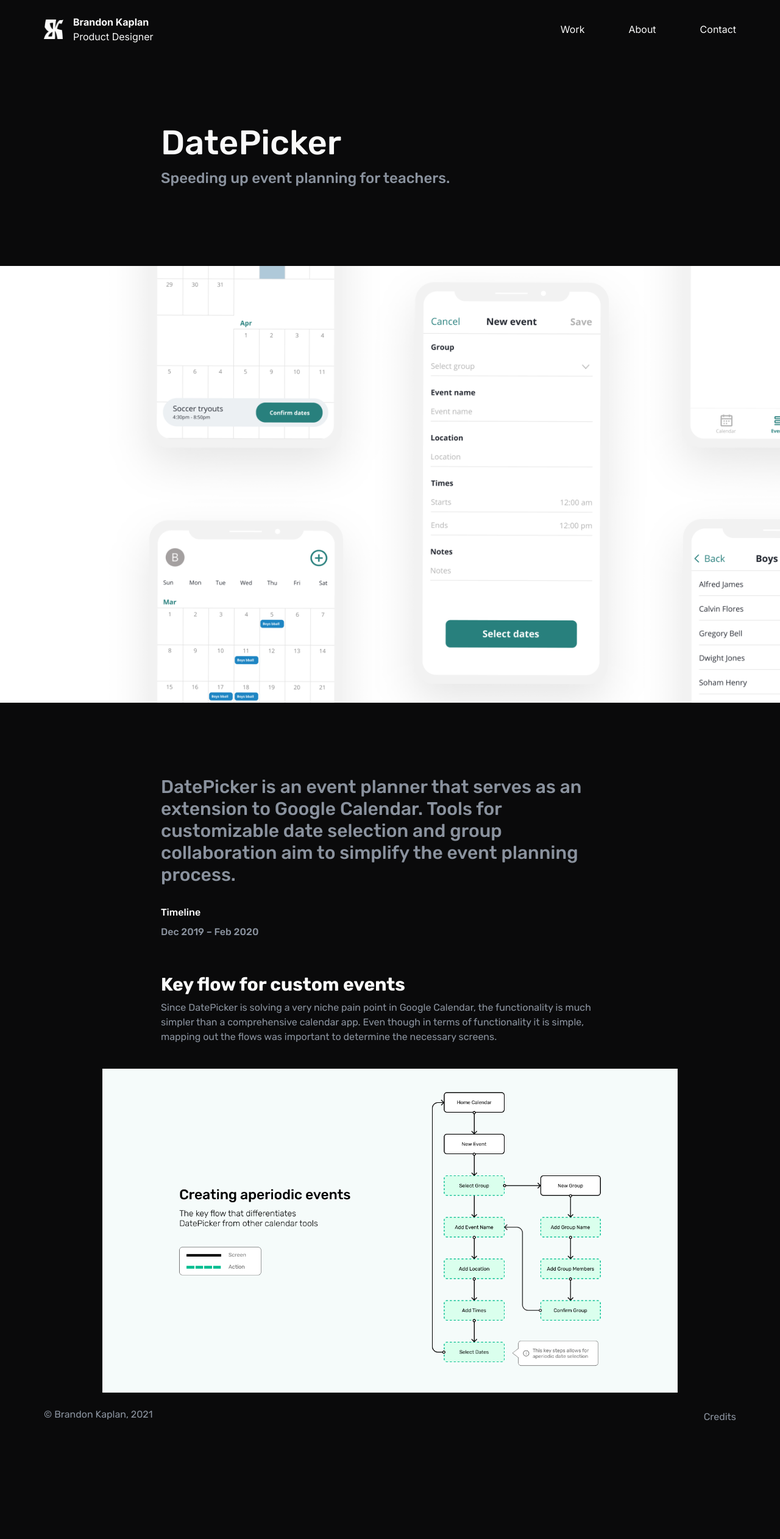
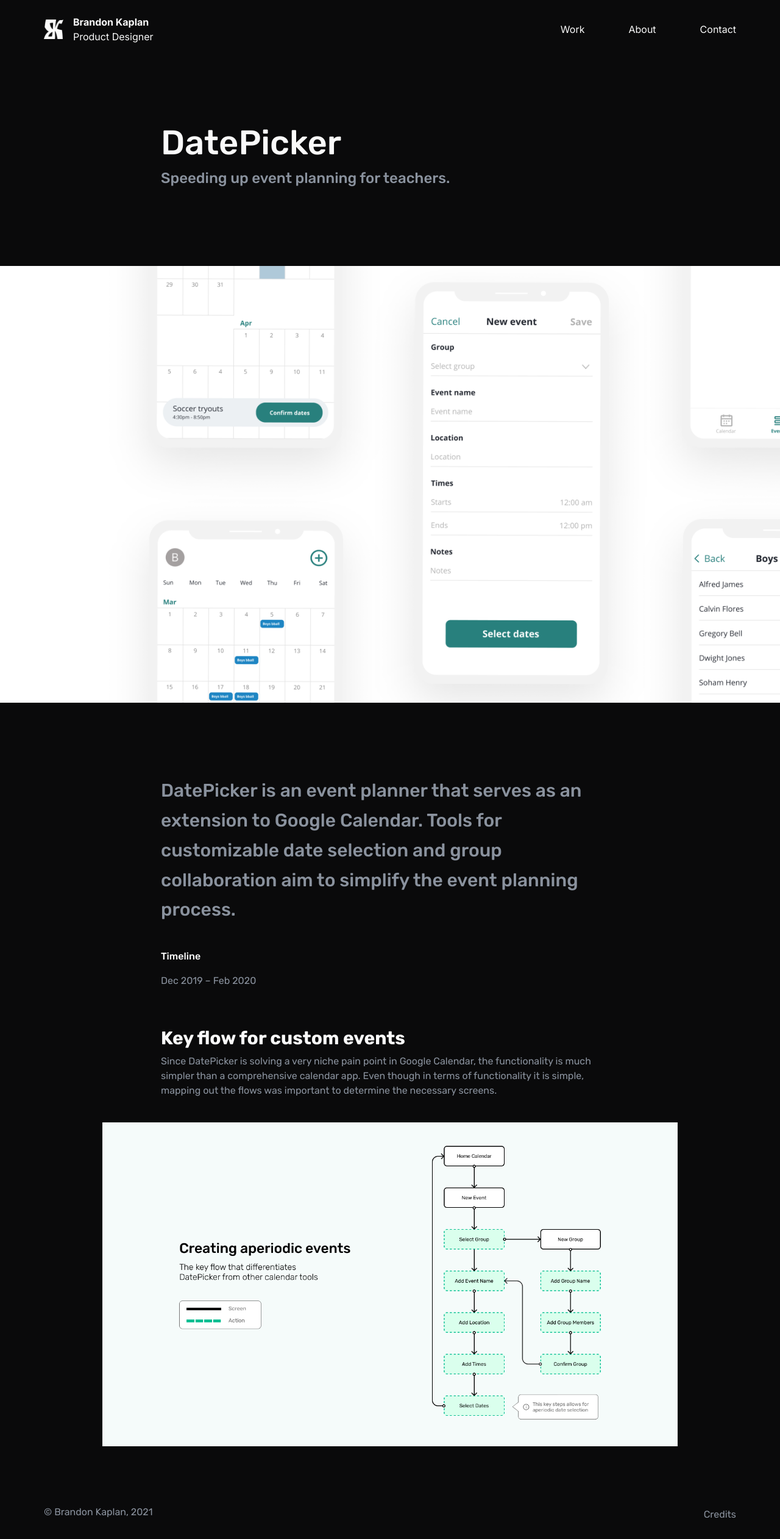
Before and after one commit to brandkap/brandkap.github.io, a Jekyll site: the page built from work/date-picker.md, in a window 1280 px wide. Shown: the whole page at 61% size. Built offline with Jekyll 4.4.1, drawn with Linux system fonts in a browser that asks for light colours; before the commit the page ends 2363 px from its top, so only the background shows below that.

Commit message:
Style components for VisCog page

```diff
--- a/_includes/img-lg.html
+++ b/_includes/img-lg.html
@@ -1,5 +1,9 @@
-<figure class="col-start-2 col-span-10 mt-8">
-  <a href="{{ include.src | escape | relative_url }}">
+<figure class="contents">
+  <a href="{{ include.src | escape | relative_url }}" class="col-start-2 col-span-10 mt-8">
     <img src="{{ include.src | escape }}" alt="{{ include.alt | escape }}" class="w-full h-auto" />
   </a>
+  {% if include.caption %}
+    <figcaption class="col-start-3 col-span-8 mt-4">{{ include.caption }}</figcaption>
+  {% endif %}
 </figure>
+<div class="col-span-12 mb-18"></div>
--- a/_layouts/case-study.html
+++ b/_layouts/case-study.html
@@ -10,9 +10,16 @@
   <img
     src="{{ page.hero | escape }}"
     alt="{{ page.title }}"
-    class="w-full"
+    class="w-full mb-30"
   >
   <div class="grid grid-cols-12 auto-rows-auto gap-x-4 mx-18 case-study-content">
+    <div class="contents text-3xl font-medium leading-relaxed">
+      {{ page.brief | markdownify }}
+    </div>
+
+    <p class="text-white font-medium mt-8">Timeline</p>
+    <p class="font-medium">{{ page.timeline | markdownify }}</p>
+
     {{ content }}
   </div>
 </main>
--- a/assets/css/styles.css
+++ b/assets/css/styles.css
@@ -551,6 +551,10 @@
   display: grid;
 }
 
+.contents {
+  display: contents;
+}
+
 .hidden {
   display: none;
 }
@@ -624,6 +628,10 @@
   font-size: 3.5rem;
 }
 
+.leading-relaxed {
+  line-height: 1.625;
+}
+
 .my-6 {
   margin-top: 1.5rem;
   margin-bottom: 1.5rem;
@@ -643,8 +651,16 @@
   margin-top: 0px;
 }
 
+.mb-0 {
+  margin-bottom: 0px;
+}
+
 .mb-2 {
   margin-bottom: 0.5rem;
+}
+
+.mt-4 {
+  margin-top: 1rem;
 }
 
 .ml-4 {
@@ -655,20 +671,16 @@
   margin-top: 2rem;
 }
 
-.mb-8 {
-  margin-bottom: 2rem;
-}
-
 .mt-12 {
   margin-top: 3rem;
 }
 
+.mb-18 {
+  margin-bottom: 4.5rem;
+}
+
 .mt-24 {
   margin-top: 6rem;
-}
-
-.mt-30 {
-  margin-top: 7.5rem;
 }
 
 .mb-30 {
@@ -754,6 +766,10 @@
 
 .col-span-10 {
   grid-column: span 10 / span 10;
+}
+
+.col-span-12 {
+  grid-column: span 12 / span 12;
 }
 
 .col-start-2 {
--- a/work/date-picker.md
+++ b/work/date-picker.md
@@ -1,22 +1,13 @@
 ---
+layout: case-study
 title: DatePicker
 description: Speeding up event planning for teachers.
 preview: /assets/images/date-picker.svg
 hero: /assets/images/date-picker-case-study-hero.png
-layout: case-study
+brief: |
+    DatePicker is an event planner that serves as an extension to Google Calendar. Tools for customizable date selection and group collaboration aim to simplify the event planning process.
+timeline: Dec 2019 &ndash; Feb 2020
 ---
-
-<p class="text-3xl font-medium mt-30 mb-8">
-DatePicker is an event planner that serves as an extension to Google Calendar. Tools for customizable date selection and group collaboration aim to simplify the event planning process.
-</p>
-
-<p class="text-white font-medium">
-Timeline
-</p>
-
-<p class="font-medium">
-Dec 2019 &ndash; Feb 2020
-</p>
 
 ## Key flow for custom events
 
```
Also changed, not shown: work/connect-our-kids.md (+4 -7 lines), work/visual-cognition-lab.md (+31 -2 lines), assets/images/viscog-mockups.png (added), assets/images/viscog-research-comparison.png (added), assets/images/visual-cognition-lab.png (deleted), 1 other file.
